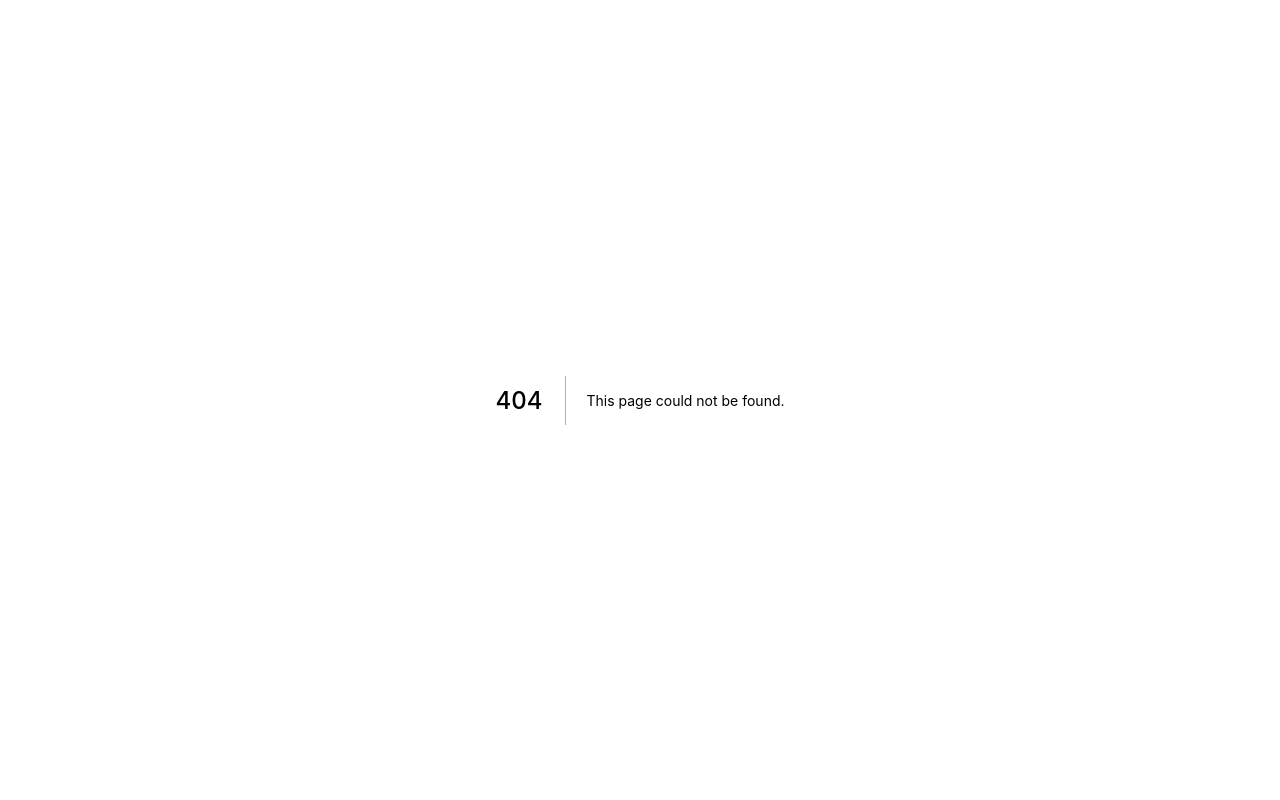
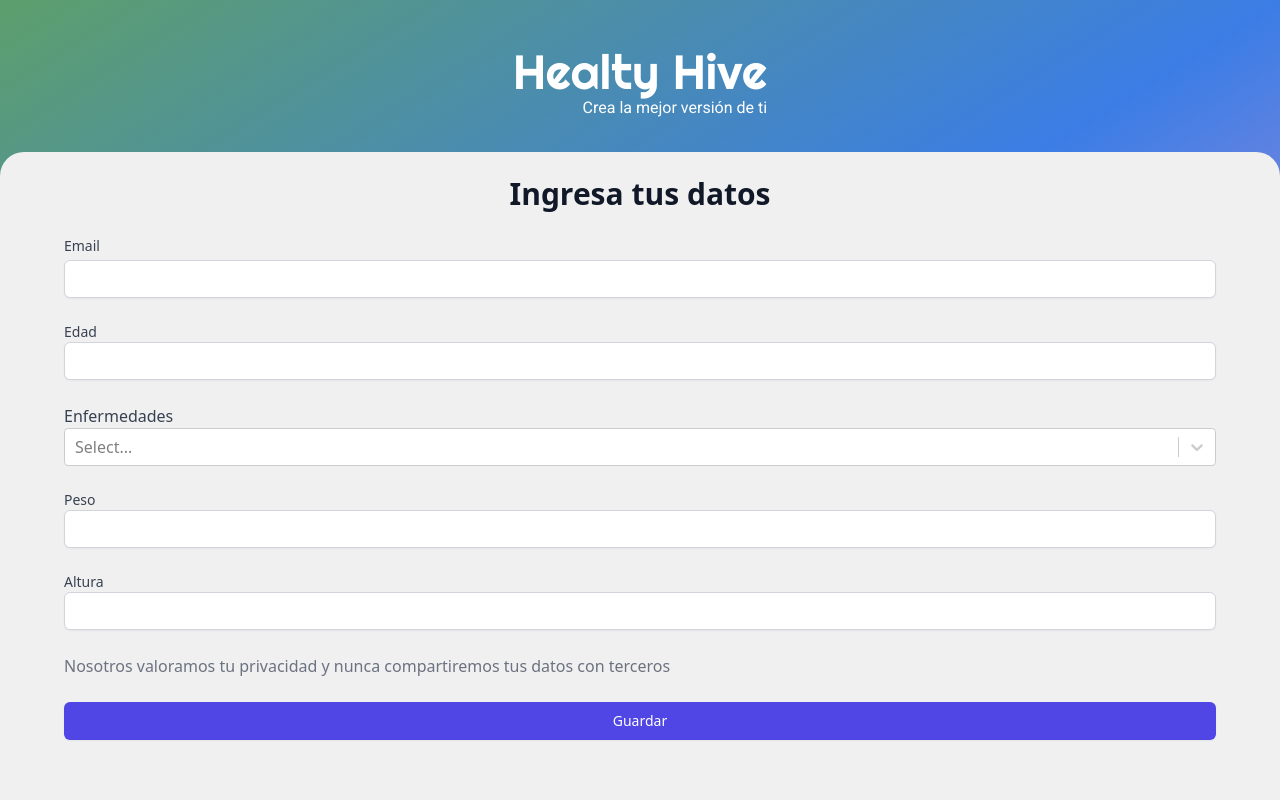
Before and after one commit to KiraBelak/HelthyHive, a Next.js app: page /profiledata in a window 1280 px wide. Before the commit this address had no page. Shown: the top 800 px of the page. Built offline with nearby package versions, Linux system fonts and the light colour scheme; no server answers.

Commit message:
Formulario de profile 1/2 dos

```diff
--- a/pages/fraga.js
+++ b/pages/profiledata.js
@@ -9,6 +9,14 @@ import Select from "react-select";
 export default function Demo() {
 
     const [diseases, setDiseases] = useState([]);
+    const [email, setEmail] = useState("");
+    const [age, setAge] = useState("");
+    const [weight, setWeight] = useState("");
+    const [height, setHeight] = useState("");
+    const [imc, setImc] = useState("");
+    const [disease, setDisease] = useState("");
+    const [regimen, setRegimen] = useState("balanced");
+    const [sedentary, setSedentary] = useState(true);
 
     const handleDiseasesChange = (selectedOptions) => {
         const selectedDiseases = selectedOptions.map((option) => option.value);
@@ -16,11 +24,11 @@ export default function Demo() {
     };
 
     const options = [
-        { value: "disease1", label: "Diabetes" },
-        { value: "disease2", label: "Hipertensión" },
-        { value: "disease3", label: "Enfermedad cardiovascular" },
-        { value: "disease4", label: "Anemia" },
-        { value: "disease5", label: "Osteoporosis" },
+        { value: "Diabetes", label: "Diabetes" },
+        { value: "Hipertensión", label: "Hipertensión" },
+        { value: "Cardiovascular", label: "Enfermedad cardiovascular" },
+        { value: "Anemia", label: "Anemia" },
+        { value: "Osteoporosis", label: "Osteoporosis" },
     ];
 
 
@@ -108,7 +116,7 @@ export default function Demo() {
 
                         <br></br>
                     </div>
-                    <div className="box-border min-w-screen w-screen h-screen rounded-3xl px-4 bg-[#F0F0F0]">
+                    <div className="box-border  min-w-screen w-screen h-screen rounded-3xl px-4 bg-[#F0F0F0]">
                         <div className="text-center">
 
                             <h2 className="mt-6 text-3xl font-extrabold text-gray-900">
@@ -137,11 +145,7 @@ export default function Demo() {
                                                 type="hidden"
 
                                             />
-                                            <input
-                                                id="email"
-                                                //name="email"
-                                                type="email"
-                                                required
+                                            <input type="email" value={email} onChange={(e) => setEmail(e.target.value)}
                                                 className="appearance-none block w-full px-3 py-2 border border-gray-300 rounded-md shadow-sm placeholder-gray-400 focus:outline-none focus:ring-indigo-500 focus:border-indigo-500 sm:text-sm"
                                             />
 
@@ -156,12 +160,10 @@ export default function Demo() {
                                             Edad
                                         </label>
 
-                                        <input
-                                            id="age"
-                                            name="age"
-                                            type="number"
-                                            required
+
+                                        <input type="number" value={age} onChange={(e) => setAge(e.target.value)}
                                             className="appearance-none block w-full px-3 py-2 border border-gray-300 rounded-md shadow-sm placeholder-gray-400 focus:outline-none focus:ring-indigo-500 focus:border-indigo-500 sm:text-sm"
+
                                         />
                                     </div>
 
@@ -169,15 +171,12 @@ export default function Demo() {
                                         <label htmlFor="diseases" className="block font-medium text-gray-700">
                                             Enfermedades
                                         </label>
-                                        <Select
-                                            id="diseases"
-                                            isMulti
-                                            options={options}
-                                            onChange={handleDiseasesChange}
+                                        <Select  id="diseases" name="diseases" options={options} isMulti onChange={handleDiseasesChange}
                                             value={diseases.map((disease) => ({
                                                 value: disease,
                                                 label: disease,
                                             }))}
+
                                         />
                                     </div>
                                     <div id="weight">
@@ -188,13 +187,15 @@ export default function Demo() {
                                             Peso
                                         </label>
 
+
                                         <input
-                                            id="weight"
-                                            name="weight"
-                                            type="number"
-                                            required
+                                        type="number"
+                                        value={weight}
+                                        onChange={(e) => setWeight(e.target.value)}
                                             className="appearance-none block w-full px-3 py-2 border border-gray-300 rounded-md shadow-sm placeholder-gray-400 focus:outline-none focus:ring-indigo-500 focus:border-indigo-500 sm:text-sm"
+
                                         />
+
                                     </div>
                                     <div id="height">
                                         <label
@@ -204,16 +205,18 @@ export default function Demo() {
                                             Altura
                                         </label>
 
+
+
                                         <input
-                                            id="height"
-                                            name="height"
-                                            type="number"
-                                            required
-                                            className="appearance-none block w-full px-3 py-2 border border-gray-300 rounded-md shadow-sm placeholder-gray-400 focus:outline-none focus:ring-indigo-500 focus:border-indigo-500 sm:text-sm"
+                                        type="number"
+                                         value={height}
+                                         onChange={(e) => setHeight(e.target.value)}
+                                         className="appearance-none block w-full px-3 py-2 border border-gray-300 rounded-md shadow-sm placeholder-gray-400 focus:outline-none focus:ring-indigo-500 focus:border-indigo-500 sm:text-sm"
                                         />
+
                                     </div>
 
-                                    <h2 className="text-gray-500">Te enviaremos un correo para que puedas acceder a tu cuenta</h2>
+                                    <h2 className="text-gray-500">Nosotros valoramos tu privacidad y nunca compartiremos tus datos con terceros</h2>
 
 
 
@@ -222,7 +225,7 @@ export default function Demo() {
                                             type="submit"
                                             className="w-full flex justify-center py-2 px-4 border border-transparent rounded-md shadow-sm text-sm font-medium text-white bg-indigo-600 hover:bg-indigo-700 focus:outline-none focus:ring-2 focus:ring-offset-2 focus:ring-indigo-500"
                                         >
-                                            Iniciar Sesión
+                                            Guardar
                                         </button>
                                     </div>
                                 </form>
```
